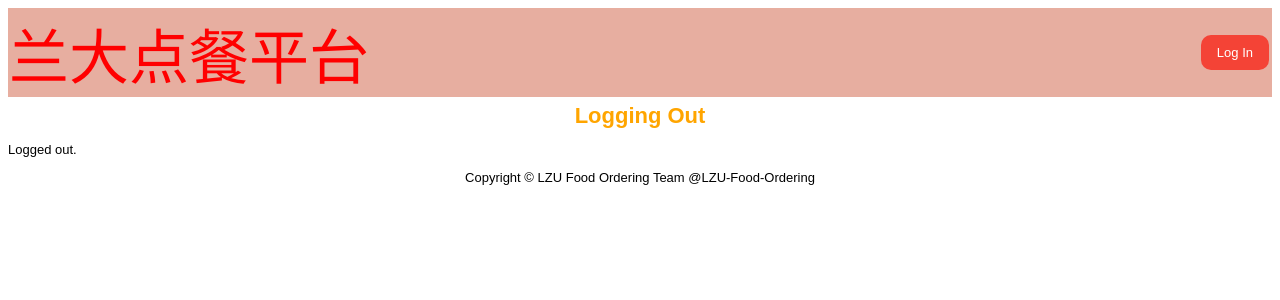
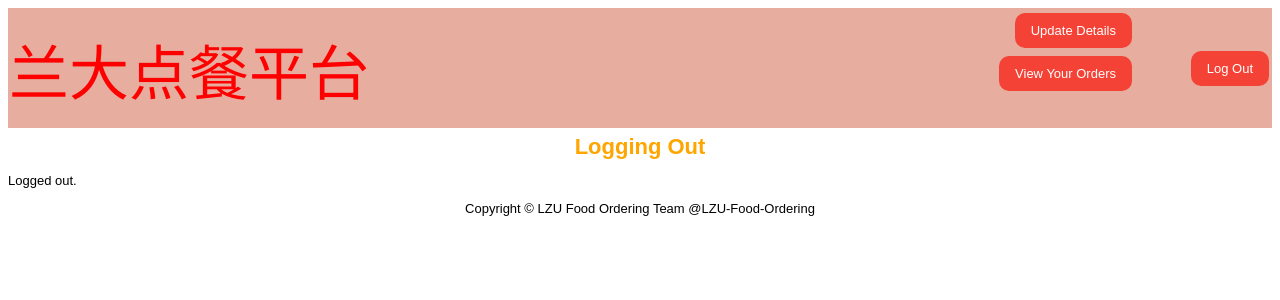
Before and after one commit to LZU-Food-Ordering/LZU-Food-Ordering, a PHP site: page /logout.php in a window 1280 px wide. Shown: the top 300 px of the page. Run offline with PHP 8.4, Linux system fonts and the light colour scheme; the visitor is signed in with stand-in values (Sample User, id 1).

Commit message:
Merge do_html_header_admin into do_html_header
Signed-off-by: somsura <2360349548@qq.com>

```diff
--- a/logout.php
+++ b/logout.php
@@ -5,15 +5,15 @@
 session_start();
 $userkind = "admin_user";
 if (isset($_SESSION['rest_user']))
-{
-  $userkind = "rest_user";
-  $old_user = $_SESSION[$userkind];  // store  to test if they *were* logged in
-  unset($_SESSION[$userkind]);
-  session_destroy();
-}
+$userkind = "rest_user";
+if (isset($_SESSION[$userkind]))
+$old_user = $_SESSION[$userkind];  // store  to test if they *were* logged in
+unset($_SESSION[$userkind]);
+session_destroy();
+
 
 // start output html
-do_html_header_admin("Logging Out");
+do_html_header("Logging Out",'admin');
 
 if (!empty($old_user)) {
   echo "<p>Logged out.</p>";
--- a/output_fns.php
+++ b/output_fns.php
@@ -1,6 +1,6 @@
 <?php
 
-function do_html_header($title = '')
+function do_html_header($title = '',$extra='')
 {
   // print an HTML header
 
@@ -151,6 +151,17 @@
         </td>
         <td align="right" rowspan="2" width="135">
           <?php
+          if($extra=='admin'){
+            if (isset($_SESSION['admin_user']) || isset($_SESSION['rest_user'])) {
+              display_button('logout.php', 'Log Out');
+            } else if (isset($_SESSION['cust_user'])) {
+              display_button('logout_cust.php', 'Log Out');
+              display_button('show_cart.php', 'View Your Shopping Cart');
+            } else {
+              display_button('login.php', 'Log In');
+            }
+          }
+          else{
             if (isset($_SESSION['admin_user']) || isset($_SESSION['rest_user'])) {
               display_button('logout.php', 'Log Out');
             } else if (isset($_SESSION['cust_user'])) {
@@ -159,6 +170,7 @@
             } else {
               display_button('cust_signup_form.php', 'Sign Up');
               display_button('cust_login.php', 'Log In');
+            }
           }
           ?>
       </tr>
@@ -172,155 +184,6 @@
             }
           ?>
         </td>
-      </tr>
-    </table>
-    <?php
-    if ($title) {
-      do_html_heading($title);
-    }
-  }
-
-
-  function do_html_header_admin($title = '')
-{
-  // print an HTML header
-
-  // declare the session variables we want access to inside the function
-  if (empty($_SESSION['items'])) {
-    $_SESSION['items'] = '0';
-  }
-  if (empty($_SESSION['total_price'])) {
-    $_SESSION['total_price'] = '0.00';
-  }
-?>
-  <html>
-
-  <head>
-    <title><?php echo htmlspecialchars($title); ?></title>
-    <style>
-      h2 {
-        text-align: center;
-        font-family: Arial, Helvetica, sans-serif;
-        font-size: 22px;
-        color: orange;
-        margin: 6px
-      }
-
-      table {
-        margin: auto;
-      }
-
-      input,
-      select,
-      textarea {
-        padding: 3px;
-        border: 1px solid #ccc;
-        border-radius: 4px;
-        resize: vertical;
-      }
-
-      input[type=submit] {
-        background-color: #4CAF50;
-        color: white;
-        padding: 3px 10px;
-        border: none;
-        border-radius: 4px;
-        cursor: pointer;
-      }
-
-      input[type=submit]:hover {
-        background-color: #45a049;
-      }
-
-      button {
-        background-color: #f44336;
-        /* Green */
-        border: none;
-        color: white;
-        border-radius: 10px;
-        padding: 10px 16px;
-        text-align: center;
-        text-decoration: none;
-        display: inline-block;
-        font-size: 13px;
-        margin: 4px 2px;
-        cursor: pointer;
-        -webkit-transition-duration: 0.4s;
-        /* Safari */
-        transition-duration: 0.4s;
-      }
-
-      button:hover {
-        box-shadow: 0 12px 16px 0 rgba(0, 0, 0, 0.24), 0 17px 50px 0 rgba(0, 0, 0, 0.19);
-      }
-
-      body {
-        font-family: Arial, Helvetica, sans-serif;
-        font-size: 13px
-      }
-
-      li,
-      td {
-        font-family: Arial, Helvetica, sans-serif;
-        font-size: 13px
-      }
-
-      hr {
-        color: #BE4D30;
-        width: 70%;
-        text-align: center
-      }
-
-      a {
-        font-family: 'Helvetica Neue', 'Helvetica', Arial, 'Hiragino Sans GB', 'Microsoft YaHei', sans-serif;
-        text-decoration: none;
-        -webkit-transition: color 1s, text-decoration 1s;
-        transition: color 1s, text-decoration 1s;
-      }
-
-      a,
-      a:visited {
-        color: #009bdf;
-      }
-
-      a:hover,
-      a:focus,
-      a:active {
-        color: rgb(147, 195, 199);
-      }
-
-      img {
-        transition: opacity 1s, filter 1s, transform 1s, box-shadow 1s;
-      }
-
-      img:hover {
-        transform: scale(1.1);
-        box-shadow: 0px 0px 2px 2px #C0C1C0;
-      }
-
-      #title-head {
-        font-family: Arial, Helvetica, sans-serif;
-        font-size: 60px;
-        color: red;
-        text-decoration: none;
-      }
-
-      #user_logo {
-        width: 100px;
-      }
-    </style>
-  </head>
-
-  <body>
-    <table width="100%" border="0" cellspacing="0" bgcolor="#E7AEA0">
-      <tr>
-        <td rowspan="2">
-          <a id="title-head" href="index.php">兰大点餐平台</a>
-        </td>
-        <td align="right" rowspan="2" width="135">
-          <?php
-            display_button('login.php', 'Log In');
-          ?>
       </tr>
     </table>
     <?php
```
Lines whose indentation alone changed are shown as unchanged.
